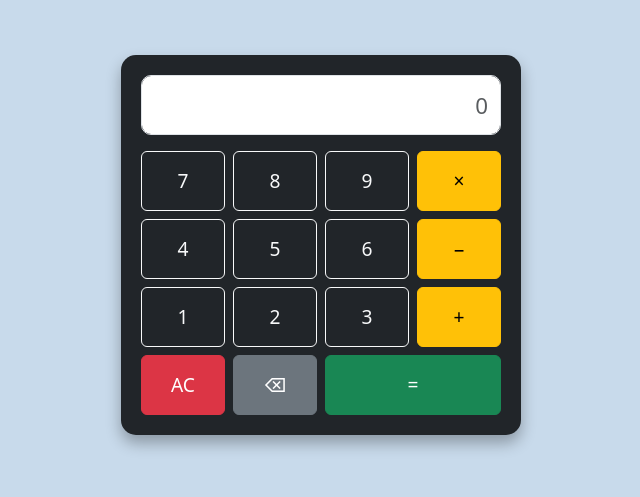
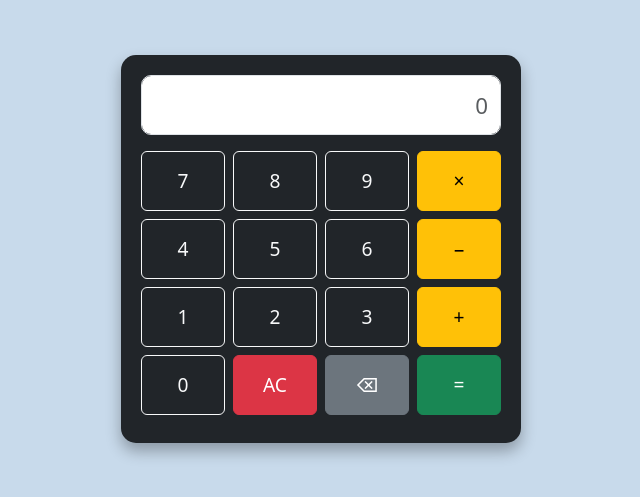
Before and after one commit to Kavyasrinivas11/Calculator, a plain HTML site: page index.html in a window 1280 px wide. Shown: the part 121-618 px from the top of the page, without its empty margins (319-959 px from the left). Drawn offline with nearby package versions, Linux system fonts and the light colour scheme.

Commit message:
Fix button layout in index.html

```diff
--- a/index.html
+++ b/index.html
@@ -56,10 +56,11 @@
       <div class="col"><button class="btn btn-warning w-100" onclick="displayNumber('+')">+</button></div>
     </div>
 
-    <div class="row g-2">
+    <div class="row g-2 mb-2">
+      <div class="col"><button class="btn btn-outline-light w-100" onclick="displayNumber(1)">0</button></div>
       <div class="col"><button class="btn btn-danger w-100" onclick="clearData()">AC</button></div>
       <div class="col"><button class="btn btn-secondary w-100" onclick="removeItem()">⌫</button></div>
-      <div class="col-6"><button class="btn btn-success w-100" onclick="calc()">=</button></div>
+       <div class="col"><button class="btn btn-success w-100" onclick="calc()">=</button></div>
     </div>
   </div>
 
```
